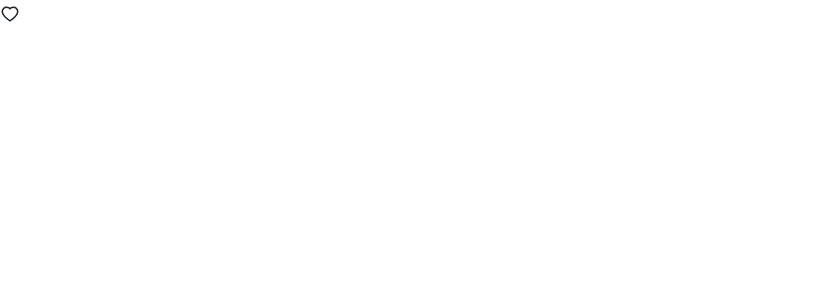
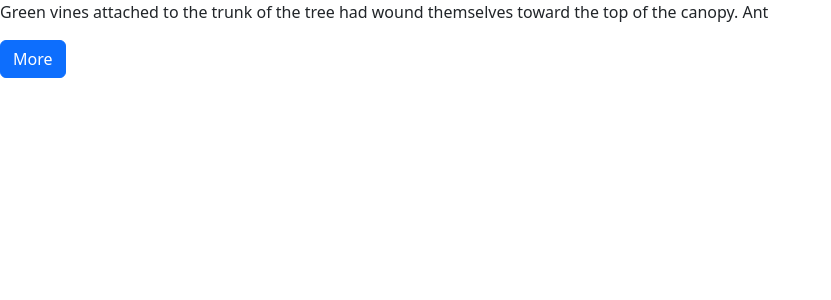
Before and after one commit to TootyNav/react-app, a React (Vite) app: page / in a window 1280 px wide. Shown: the top 300 px of the page, without its empty margins (0-831 px from the left). Built offline with nearby package versions, Linux system fonts and the light colour scheme.

Commit message:
Add a new component to expand text

```diff
--- a/src/App.tsx
+++ b/src/App.tsx
@@ -1,13 +1,29 @@
 import { useState } from "react";
-import Like from "./components/Like";
+import Expandable from "./Expandable";
+import Button from "./components/Button";
 
 function App() {
-  const [alertVisible, SetAlertVisible] = useState(false);
+  const [maxChar, SetmaxChar] = useState(100);
+
+  const clickhandler = () => {
+    maxChar === 100 ? SetmaxChar(1000) : SetmaxChar(100);
+  };
 
   return (
-    <div>
-      <Like onClick={() => console.log("clicked")}></Like>
-    </div>
+    <>
+      <Expandable maxChars={maxChar}>
+        Green vines attached to the trunk of the tree had wound themselves
+        toward the top of the canopy. Ants used the vine as their private
+        highway, avoiding all the creases and crags of the bark, to freely move
+        at top speed from top to bottom or bottom to top depending on their
+        current chore. At least this was the way it was supposed to be.
+        Something had damaged the vine overnight halfway up the tree leaving a
+        gap in the once pristine ant highway.
+      </Expandable>
+      <Button OnClick={clickhandler}>
+        {maxChar === 100 ? "More" : "Less"}
+      </Button>
+    </>
   );
 }
 
--- /dev/null
+++ b/src/Expandable.tsx
@@ -0,0 +1,10 @@
+interface Props {
+  children: string;
+  maxChars?: number;
+}
+
+const Expandable = ({ children, maxChars = 100 }: Props) => {
+  return <p>{children.substring(0, maxChars)}</p>;
+};
+
+export default Expandable;
```
